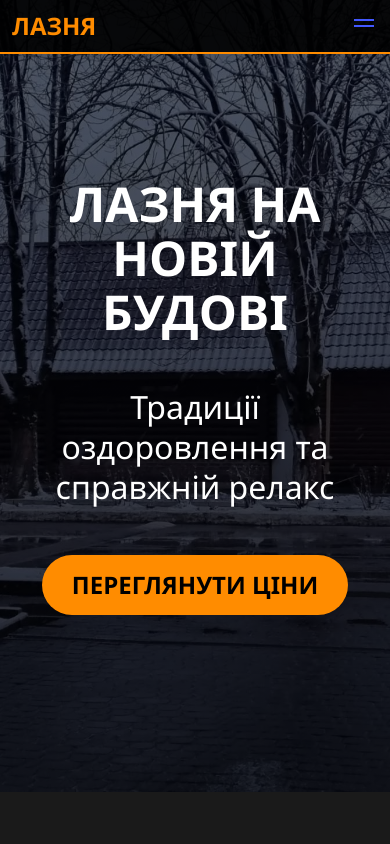
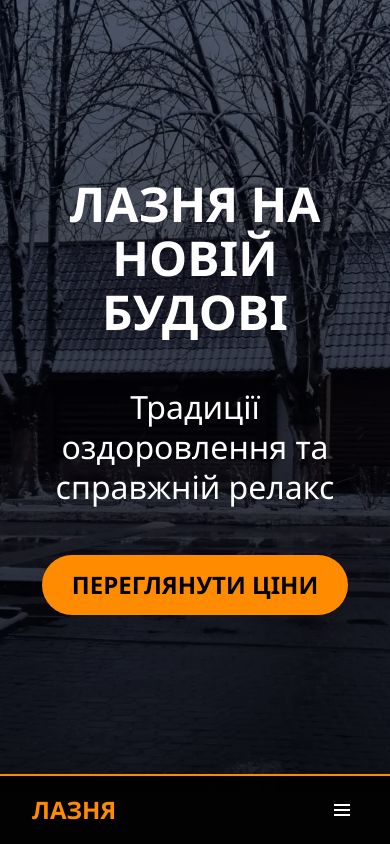
Before and after one commit to IT-Kamianets/laznya.itkamianets.com, an Angular app: page / in a window 390 px wide. Shown: the top 844 px of the page. Built offline with nearby package versions, Linux system fonts and the light colour scheme.

Commit message:
Refactor code structure for improved readability and maintainability

```diff
--- a/src/app/app.html
+++ b/src/app/app.html
@@ -18,6 +18,11 @@
         <a class="navbar-item" href="#prices">Ціни</a>
         <a class="navbar-item" href="#gallery">Галерея</a>
         <a class="navbar-item" href="#contacts">Контакти</a>
+        <a class="navbar-item" href="https://www.instagram.com/laznya_na_noviy_budovy/" target="_blank">
+          <span class="icon is-medium text-orange">
+            <i class="fab fa-instagram fa-lg"></i>
+          </span>
+        </a>
         <div class="navbar-item">
           <div class="buttons">
             <a class="button is-primary" href="tel:+380980054499">
@@ -178,8 +183,10 @@
           <p class="mb-3"><strong>Замовлення їжі:</strong> <br><a href="tel:+380688287843" class="has-text-white is-size-5">(068) 828-78-43</a></p>
           <p class="mb-3"><strong>Графік роботи:</strong> Щодня з 10:00 до 23:00</p>
           <hr class="has-background-dark">
-          <div class="buttons">
-            <a href="https://www.instagram.com/laznya_na_noviy_budovy/" target="_blank" class="button is-dark is-fullwidth">Instagram</a>
+          <div class="has-text-centered mt-4">
+            <a href="https://www.instagram.com/laznya_na_noviy_budovy/" target="_blank" class="text-orange is-size-2">
+              <i class="fab fa-instagram"></i>
+            </a>
           </div>
         </div>
       </div>
--- a/src/index.html
+++ b/src/index.html
@@ -1,12 +1,34 @@
 <!doctype html>
-<html lang="en">
+<html lang="uk">
 <head>
   <meta charset="utf-8">
   <title>Лазня на Новій Будові | Кам'янець-Подільський</title>
   <base href="/">
   <meta name="viewport" content="width=device-width, initial-scale=1">
   <meta name="theme-color" content="#000000">
-  <link rel="icon" type="image/x-icon" href="favicon.ico">
+
+  <!-- SEO Meta Tags -->
+  <meta name="description" content="Лазня на Новій Будові - ідеальне місце для оздоровлення та релаксу у Кам'янці-Подільському. Традиційна парна на дровах, чан та зона відпочинку.">
+  <meta name="keywords" content="лазня, сауна, чан, Кам'янець-Подільський, відпочинок, оздоровлення, баня">
+
+  <!-- Open Graph / Facebook -->
+  <meta property="og:type" content="website">
+  <meta property="og:url" content="https://laznya.itkamianets.com/">
+  <meta property="og:title" content="Лазня на Новій Будові | Кам'янець-Подільський">
+  <meta property="og:description" content="Традиційна лазня на дровах та оздоровчий чан. Забронюйте свій відпочинок вже сьогодні!">
+  <meta property="og:image" content="/assets/images/logo.png">
+
+  <!-- Twitter -->
+  <meta property="twitter:card" content="summary_large_image">
+  <meta property="twitter:url" content="https://laznya.itkamianets.com/">
+  <meta property="twitter:title" content="Лазня на Новій Будові | Кам'янець-Подільський">
+  <meta property="twitter:description" content="Традиційна лазня на дровах та оздоровчий чан. Забронюйте свій відпочинок вже сьогодні!">
+  <meta property="twitter:image" content="/assets/images/logo.png">
+
+  <link rel="icon" type="image/png" href="/assets/images/logo.png">
+
+  <!-- Font Awesome -->
+  <link rel="stylesheet" href="https://cdnjs.cloudflare.com/ajax/libs/font-awesome/6.5.1/css/all.min.css">
 </head>
 <body>
   <app-root></app-root>
--- a/src/styles.css
+++ b/src/styles.css
@@ -149,3 +149,107 @@ footer {
   border-top: 1px solid var(--dark-grey);
   padding: 3rem 0;
 }
+
+/* Mobile Navbar at Bottom */
+@media screen and (max-width: 1023px) {
+  body {
+    padding-bottom: 3.25rem !important;
+    padding-top: 0 !important;
+  }
+
+  .navbar {
+    position: fixed !important;
+    top: auto !important;
+    bottom: 0 !important;
+    left: 0;
+    right: 0;
+    width: 100%;
+    z-index: 1000;
+    border-top: 2px solid var(--primary-orange);
+    border-bottom: none !important;
+    display: flex !important;
+    min-height: 3.25rem;
+  }
+
+  .navbar-brand {
+    display: flex !important;
+    width: 100%;
+    justify-content: space-between;
+    align-items: center;
+    padding: 0 1rem;
+  }
+
+  .navbar-burger {
+    display: flex !important; /* Force display flex */
+    flex-direction: column;
+    justify-content: center;
+    align-items: center;
+    color: var(--white) !important;
+    margin-left: auto;
+    height: 3.25rem;
+    width: 3.25rem;
+    position: relative;
+    background: transparent;
+    border: none;
+  }
+
+  /* Ensure burger lines are visible */
+  .navbar-burger span {
+    background-color: var(--white) !important;
+    height: 2px !important;
+    width: 16px !important;
+    display: block !important;
+    position: absolute !important;
+    left: calc(50% - 8px) !important;
+  }
+
+  .navbar-burger span:nth-child(1) { top: calc(50% - 6px) !important; }
+  .navbar-burger span:nth-child(2) { top: calc(50% - 1px) !important; }
+  .navbar-burger span:nth-child(3) { top: calc(50% + 4px) !important; }
+
+  .navbar-burger.is-active span:nth-child(1) { transform: translateY(5px) rotate(45deg); }
+  .navbar-burger.is-active span:nth-child(2) { opacity: 0; }
+  .navbar-burger.is-active span:nth-child(3) { transform: translateY(-5px) rotate(-45deg); }
+
+  .navbar-menu {
+    display: none;
+    position: fixed !important;
+    bottom: 3.25rem !important;
+    left: 0 !important;
+    right: 0 !important;
+    width: 100% !important;
+    background-color: rgba(0, 0, 0, 0.95) !important;
+    border-top: 2px solid var(--primary-orange);
+    padding: 1rem;
+    z-index: 999;
+    max-height: calc(100vh - 4rem);
+    overflow-y: auto;
+  }
+
+  .navbar-menu.is-active {
+    display: block !important;
+    animation: slideUp 0.3s ease-out;
+  }
+
+  @keyframes slideUp {
+    from { transform: translateY(100%); }
+    to { transform: translateY(0); }
+  }
+
+  .navbar-item {
+    text-align: center;
+    padding: 1rem;
+    color: var(--white) !important;
+  }
+
+  .navbar-menu .buttons {
+    justify-content: center !important;
+    width: 100%;
+  }
+
+  .navbar-menu .button {
+    margin-left: auto;
+    margin-right: auto;
+    min-width: 200px;
+  }
+}
```
Also changed, not shown: 1 other file (tests, documents, lock files or other folders).
